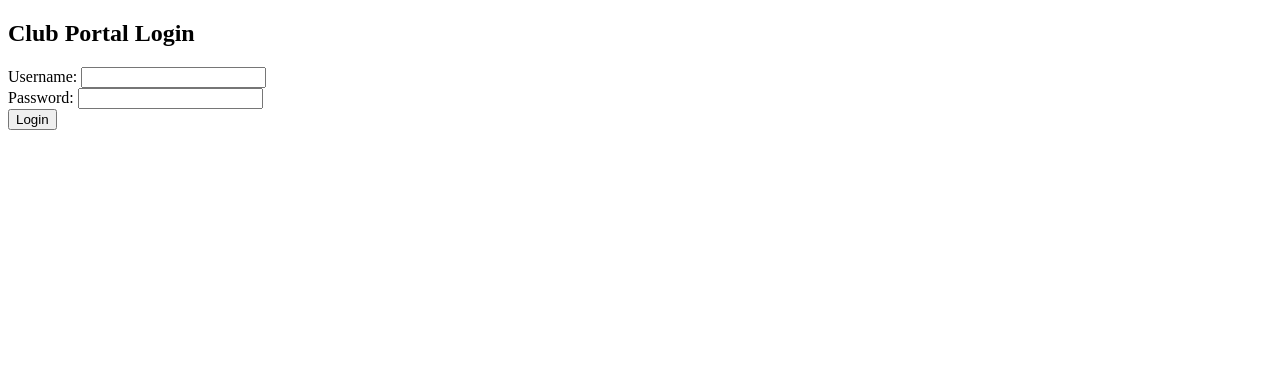
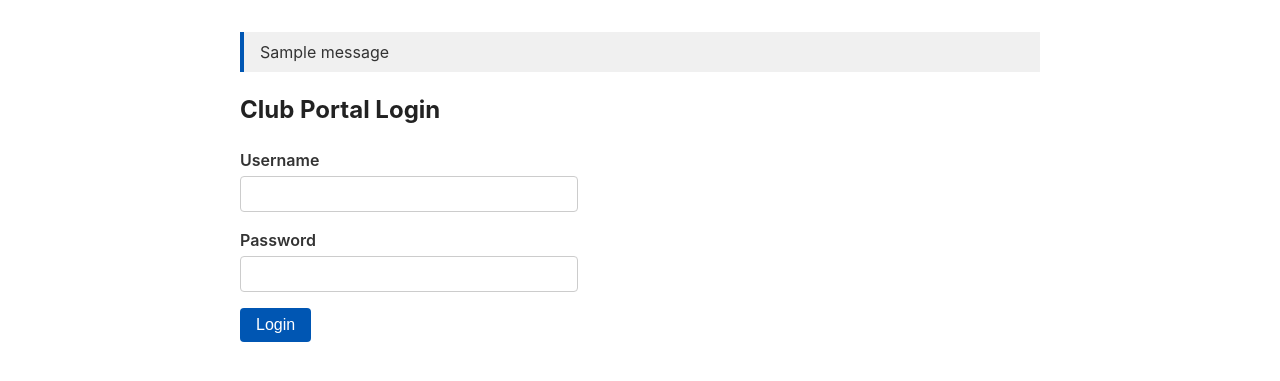
Before and after one commit to visshalb2007/vuln-portal, a Flask app: page /login in a window 1280 px wide. Shown: the top 381 px of the page. Run offline with Flask 3, Linux system fonts and the light colour scheme; tables that the repository leaves empty hold one stand-in row (values such as "Sample post"); one stand-in notice (Sample message) is shown; some libraries are stand-ins or nearby versions.

Commit message:
feat(ui): add templates/base.html layout, minimal CSS served from /static (CSP-safe, no inline styles), flash messages, and accessible form labels across secure/ templates.

```diff
--- /dev/null
+++ b/secure/static/style.css
@@ -0,0 +1,94 @@
+/* Secure Club Portal Stylesheet - CSP-safe external styles */
+body {
+    font-family: -apple-system, BlinkMacSystemFont, "Segoe UI", Roboto, Helvetica, Arial, sans-serif;
+    line-height: 1.5;
+    color: #333;
+    max-width: 800px;
+    margin: 2rem auto;
+    padding: 0 1rem;
+}
+
+h2, h3 {
+    color: #222;
+}
+
+.error {
+    color: #b30000;
+    font-weight: bold;
+}
+
+.flashes {
+    list-style: none;
+    padding: 0.5rem 1rem;
+    margin-bottom: 1rem;
+    background: #f0f0f0;
+    border-left: 4px solid #0056b3;
+}
+
+.flash.error {
+    border-left-color: #b30000;
+    color: #b30000;
+}
+
+.form-group {
+    margin-bottom: 1rem;
+}
+
+label {
+    display: block;
+    margin-bottom: 0.25rem;
+    font-weight: 600;
+}
+
+input[type="text"],
+input[type="password"] {
+    width: 100%;
+    max-width: 320px;
+    padding: 0.5rem;
+    border: 1px solid #ccc;
+    border-radius: 4px;
+    font-size: 1rem;
+}
+
+button {
+    background-color: #0056b3;
+    color: #fff;
+    border: none;
+    padding: 0.5rem 1rem;
+    font-size: 1rem;
+    border-radius: 4px;
+    cursor: pointer;
+}
+
+button:hover {
+    background-color: #004085;
+}
+
+.inline-form {
+    display: inline;
+}
+
+table {
+    width: 100%;
+    border-collapse: collapse;
+    margin: 1rem 0;
+}
+
+th, td {
+    padding: 0.5rem;
+    border: 1px solid #ddd;
+    text-align: left;
+}
+
+th {
+    background-color: #f7f7f7;
+}
+
+a {
+    color: #0056b3;
+    text-decoration: none;
+}
+
+a:hover {
+    text-decoration: underline;
+}
--- /dev/null
+++ b/secure/templates/base.html
@@ -0,0 +1,25 @@
+<!DOCTYPE html>
+<html lang="en">
+<head>
+    <meta charset="utf-8">
+    <meta name="viewport" content="width=device-width, initial-scale=1.0">
+    <title>{% block title %}Club Portal{% endblock %}</title>
+    <link rel="stylesheet" href="{{ url_for('static', filename='style.css') }}">
+</head>
+<body>
+    <header>
+        {% with messages = get_flashed_messages(with_categories=true) %}
+            {% if messages %}
+                <ul class="flashes">
+                {% for category, message in messages %}
+                    <li class="flash {{ category }}">{{ message }}</li>
+                {% endfor %}
+                </ul>
+            {% endif %}
+        {% endwith %}
+    </header>
+    <main>
+        {% block content %}{% endblock %}
+    </main>
+</body>
+</html>
--- a/secure/templates/login.html
+++ b/secure/templates/login.html
@@ -1,12 +1,20 @@
-<!DOCTYPE html>
-<html><head><title>Club Portal - Login</title></head>
-<body>
+{% extends "base.html" %}
+
+{% block title %}Club Portal - Login{% endblock %}
+
+{% block content %}
 <h2>Club Portal Login</h2>
-{% if error %}<p style="color:red">{{ error }}</p>{% endif %}
+{% if error %}<p class="error">{{ error }}</p>{% endif %}
 <form method="post">
   <input type="hidden" name="csrf_token" value="{{ csrf_token() }}">
-  Username: <input name="username"><br>
-  Password: <input name="password" type="password"><br>
+  <div class="form-group">
+    <label for="username">Username</label>
+    <input id="username" name="username" type="text" autocomplete="username" required>
+  </div>
+  <div class="form-group">
+    <label for="password">Password</label>
+    <input id="password" name="password" type="password" autocomplete="current-password" required>
+  </div>
   <button type="submit">Login</button>
 </form>
-</body></html>
+{% endblock %}
```
Also changed, not shown: secure/templates/403.html (+9 -3 lines), secure/templates/admin_users.html (+13 -7 lines), secure/templates/dashboard.html (+14 -5 lines), secure/templates/profile.html (+6 -4 lines), tests/test_security.py (+22 -0 lines).
